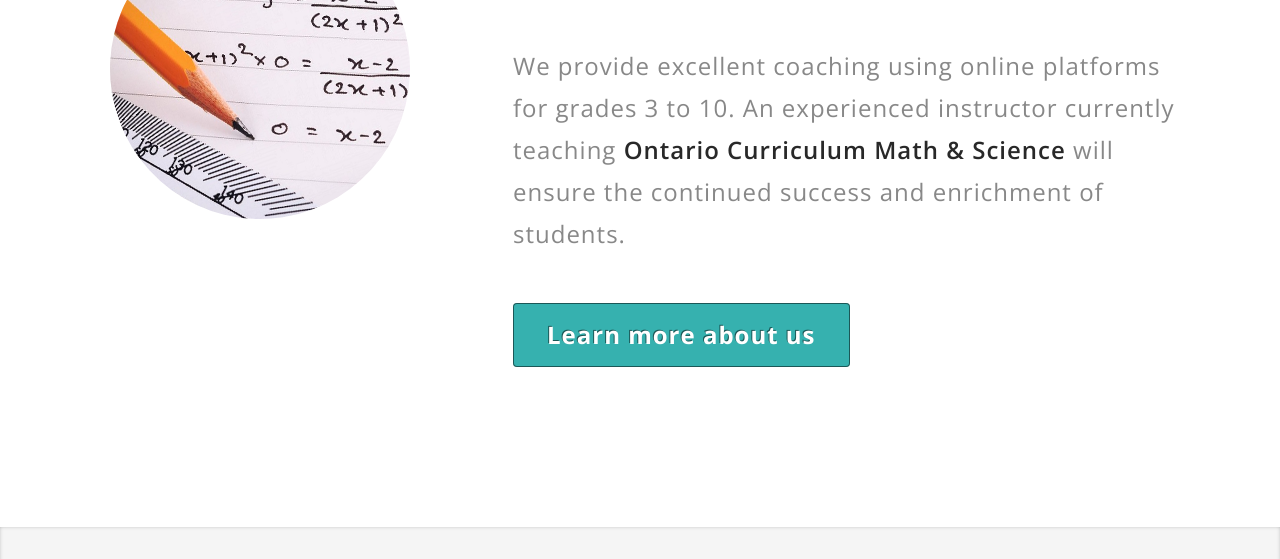
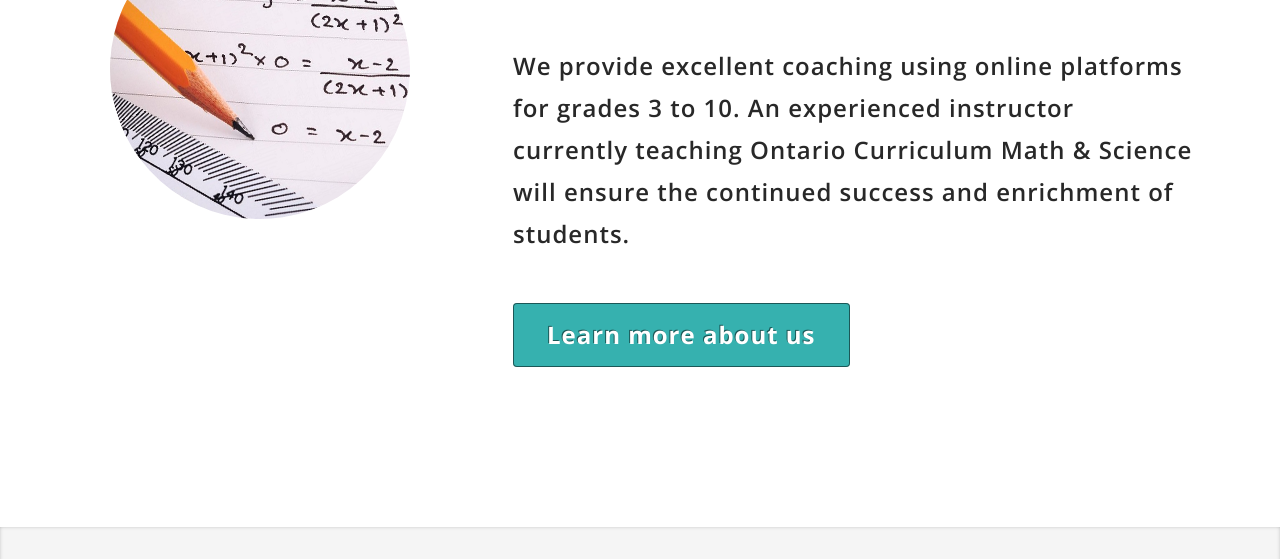
Before and after one commit to bramptonkidslearning/bramptonkidslearning.github.io, a plain HTML site: page index.html in a window 1280 px wide. Shown: the part 241-800 px from the top of the page. Drawn offline with nearby package versions, Linux system fonts and the light colour scheme.

Commit message:
changes from client

```diff
--- a/index.html
+++ b/index.html
@@ -61,9 +61,9 @@
 					 <div class="col-lg-8 advantage-grid-info">
                         <div class="advantage_left">
                              <h1 class="heading text-capitalize mb-sm-5 mb-4"><span>Brampton Kids Learning</span></h1>
-							<p class="mt-4">We provide excellent coaching using online platforms for grades 3 to 10. An
-								experienced instructor currently teaching <span>Ontario Curriculum Math &amp;
-								Science</span> will ensure the continued success and enrichment of students.</p>
+							<p class="mt-4"><span>We provide excellent coaching using online platforms for grades 3 to 10. An
+								experienced instructor currently teaching Ontario Curriculum Math &amp;
+								Science will ensure the continued success and enrichment of students.</span></p>
 							<a href="#services" class="banner-button btn mt-5 scroll">Learn more about us</a>
 						</div>
                     </div>
```
